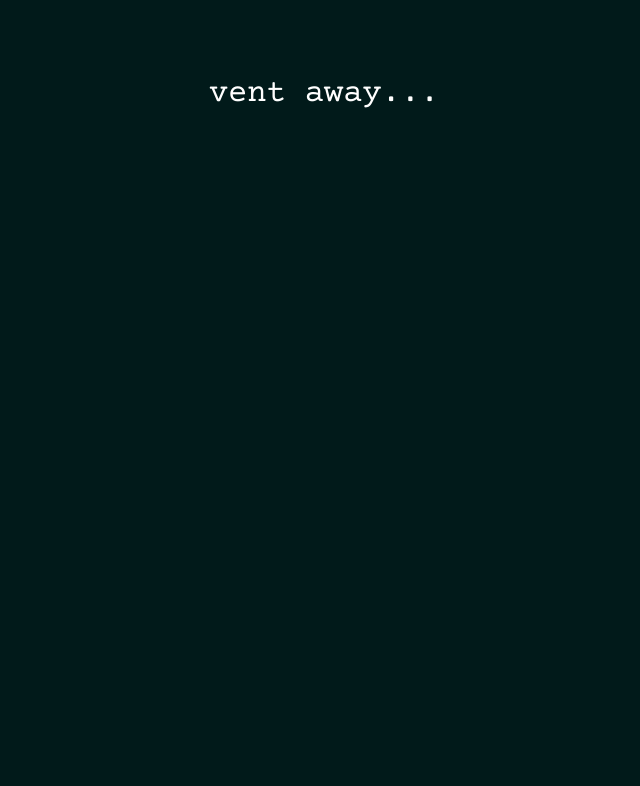
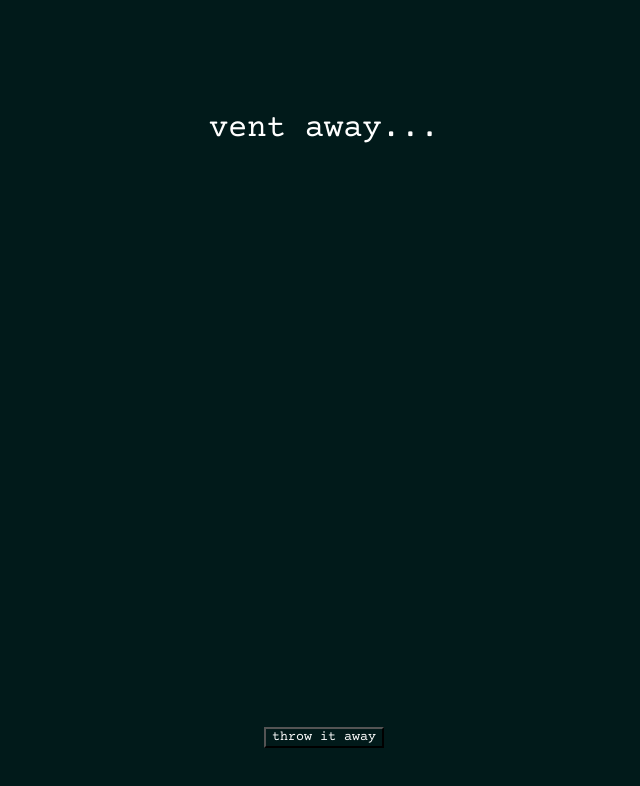
Before and after one commit to lia-arroyo/ventAway, a React (Create React App) app: page / in a window 1280 px wide. Shown: the top 786 px of the page, without its empty margins (316-956 px from the left). Built offline with nearby package versions, Linux system fonts and the light colour scheme.

Commit message:
feat: add throw it away button and centre text area

```diff
--- a/src/App.tsx
+++ b/src/App.tsx
@@ -3,9 +3,10 @@ import "./styles/app.scss";
 
 function App() {
   return (
-    <div className="App">
+    <div className="app">
       <p>vent away...</p>
       <TextField />
+      <button className="throw-btn">throw it away</button>
     </div>
   );
 }
--- a/src/styles/app.scss
+++ b/src/styles/app.scss
@@ -6,6 +6,15 @@
   font-family: "Courier Prime", monospace;
 }
 
-p {
-  font-size: 2em;
+.app {
+  display: flex;
+  flex-direction: column;
+  align-items: center;
+
+  p {
+    font-size: 2em;
+  }
+
+  .throw-btn {
+  }
 }
```
